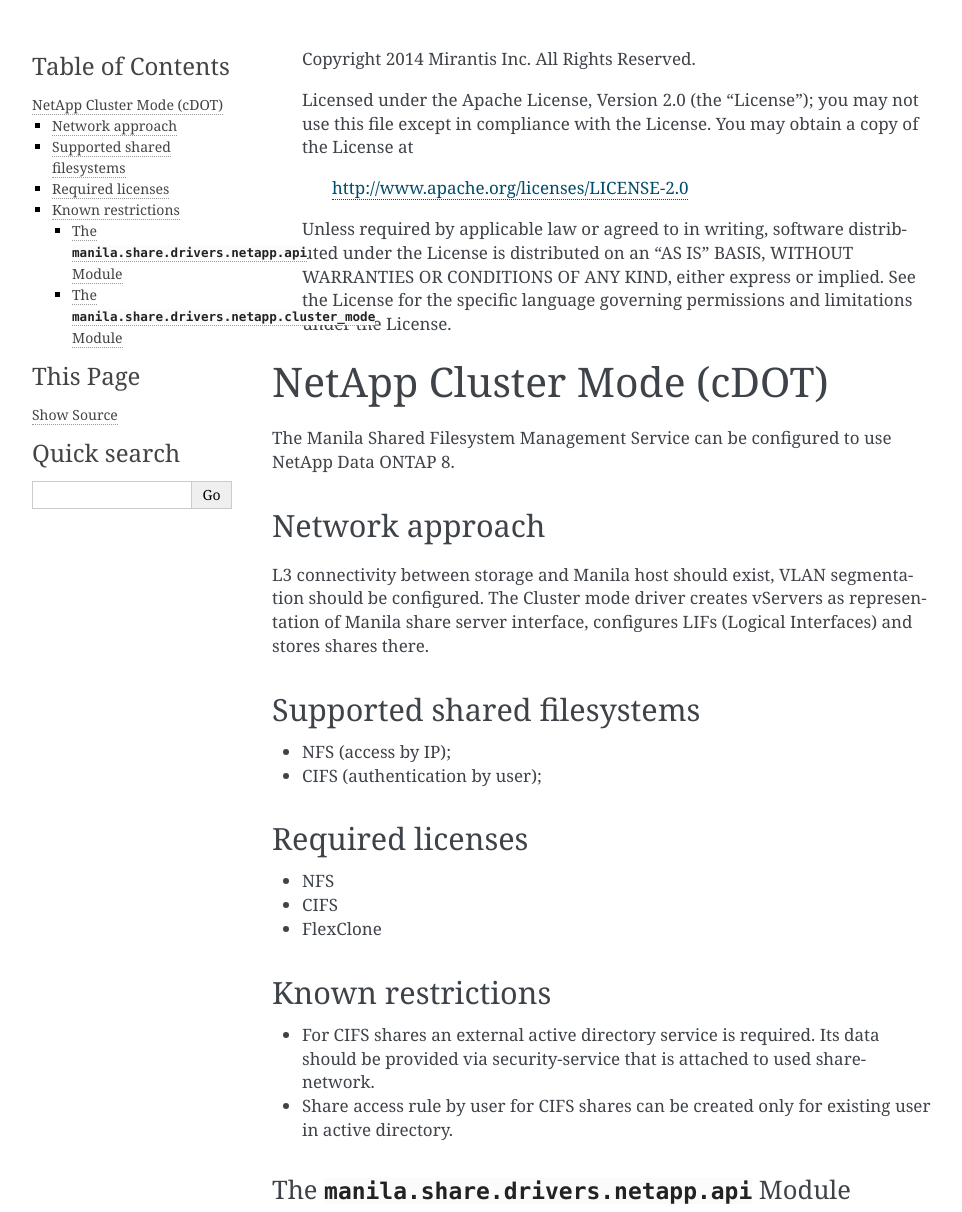
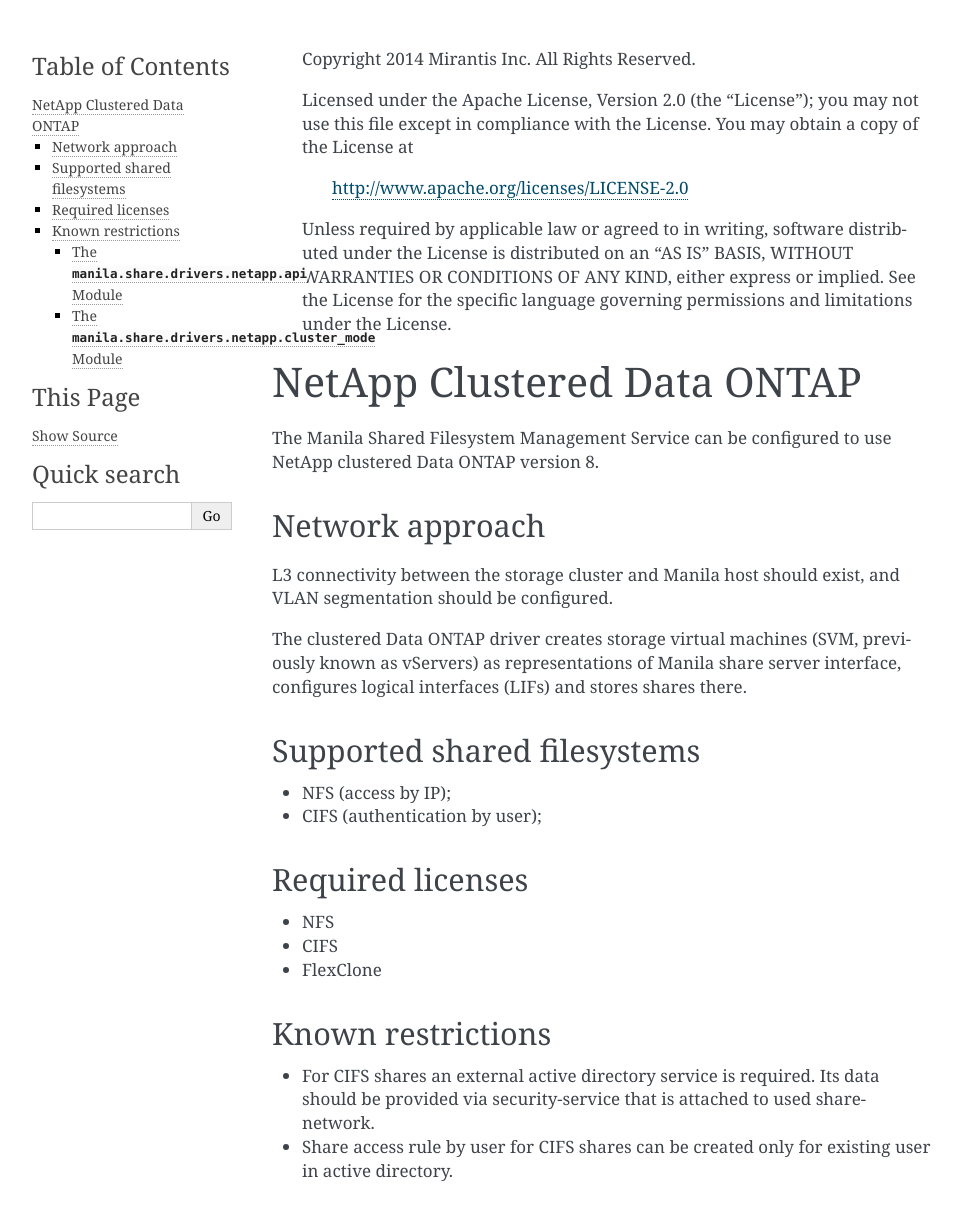
Before and after one commit to openstack/manila, a Sphinx documentation site: the page built from doc/source/devref/cluster_mode_driver.rst, in a window 1280 px wide, cut to the strip 0-1212 px from the top of the page. Shown: the whole strip, without its empty margins (148-1110 px from the left). Built offline with Sphinx 7.4.7, drawn with Linux system fonts in a browser that asks for light colours; formulas are drawn with MathJax 3; pages that are not in the unit, such as notebooks, are missing from menus; the version number is read from the project's files by our own code.

Commit message:
Update naming from clustered mode to cDOT
This changes the naming scheme from clustered mode to clustered Data
ONTAP, which is the appropriate marketing term for NetApp's products.

Change-Id: I2845a7befbf6125b0522a4a88d5a899b6a43b0ca

```diff
--- a/doc/source/devref/cluster_mode_driver.rst
+++ b/doc/source/devref/cluster_mode_driver.rst
@@ -13,19 +13,21 @@
       License for the specific language governing permissions and limitations
       under the License.
 
-NetApp Cluster Mode (cDOT)
-==========================
+NetApp Clustered Data ONTAP
+===========================
 
 The Manila Shared Filesystem Management Service can be configured to use
-NetApp Data ONTAP 8.
+NetApp clustered Data ONTAP version 8.
 
 Network approach
 ----------------
 
-L3 connectivity between storage and Manila host should exist, VLAN segmentation
-should be configured.
-The Cluster mode driver creates vServers as representation of Manila share
-server interface, configures LIFs (Logical Interfaces) and stores shares there.
+L3 connectivity between the storage cluster and Manila host should exist, and
+VLAN segmentation should be configured.
+
+The clustered Data ONTAP driver creates storage virtual machines (SVM,
+previously known as vServers) as representations of Manila share server
+interface, configures logical interfaces (LIFs) and stores shares there.
 
 Supported shared filesystems
 ----------------------------
```
